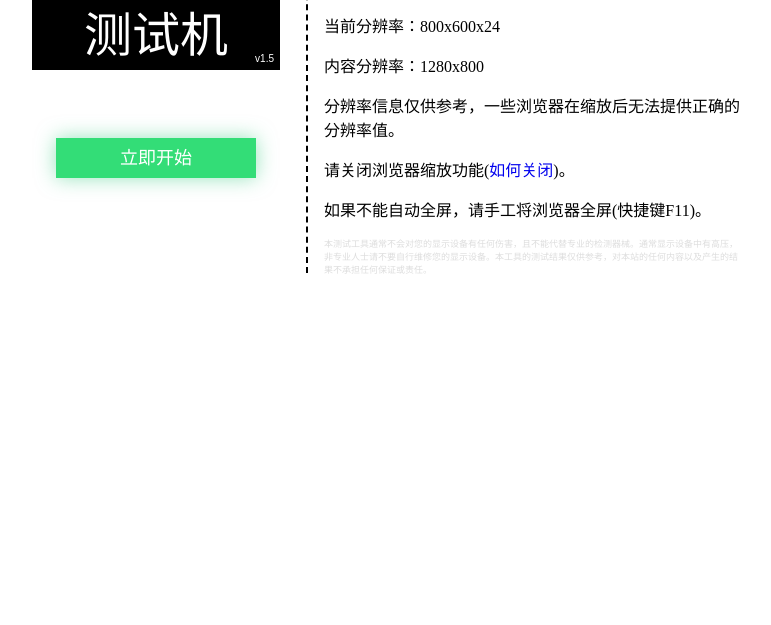
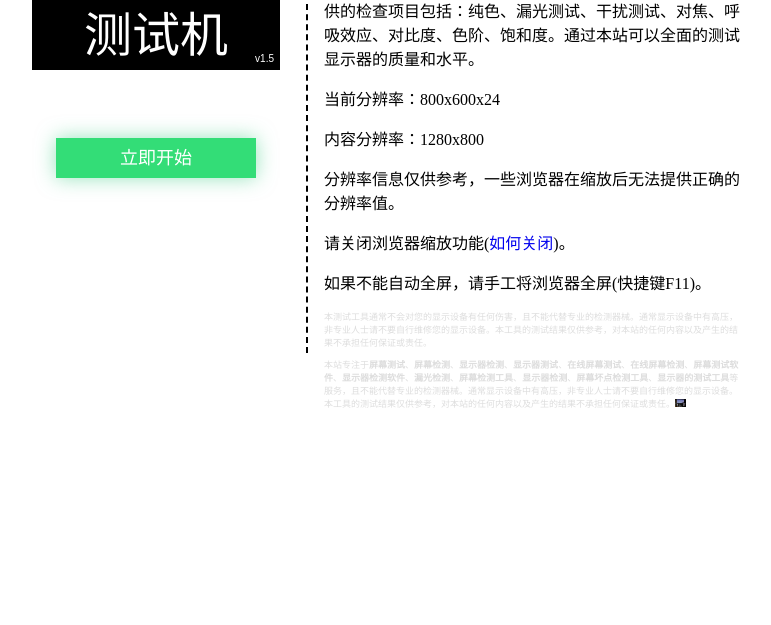
Before and after one commit to screentest/screentest.github.io, a plain HTML site: page index.html in a window 1280 px wide. Shown: the part 175-800 px from the top of the page, without its empty margins (259-1030 px from the left). Drawn offline with nearby package versions, Linux system fonts and the light colour scheme.

Commit message:
seo optimising & add contact & bugfix

```diff
--- a/css/main.css
+++ b/css/main.css
@@ -80,11 +80,7 @@ a { text-decoration: none;}
     height: 100%;
     position: relative;
     list-style:none;
-    display: none;
     z-index: 0;
-}
-.slide:target {
-    display: block;
 }
 .hide { display: none; }
 
@@ -181,7 +177,7 @@ a { text-decoration: none;}
 
 #welcome  { margin: 0; height: 100%; width: 100%; position: fixed; background-color: white; }
 #welcome  .wrapper { margin: 0 auto; width: 750px; margin: 0 auto; position: relative; }
-#welcome .top { position: absolute; top:48px; height: 400px; }
+#welcome .top { position: absolute; top:48px; height: 480px; }
 #welcome .left { width: 300px; border-right: 2px dashed black; left:0; }
 #welcome .left table { margin: 0 auto; border-spacing: 0; border: 3px solid #000; position: relative; top: 12px; }
 #welcome .left table td { font-family: SimHei, Arial, Helvetica, sans-serif; text-align: center; width: 240px; }
@@ -236,7 +232,7 @@ a { text-decoration: none;}
 }
 
 #welcome .right { width: 420px; right:0; padding: 12px; }
-#welcome .right .disclaimer { font-size: 9px; color: #DDD; }
+#welcome .right .disclaimer, #welcome .right .seo { font-size: 9px; color: #DDD; }
 
 #resolution_tips {
     background-color: rgba(0, 0, 0, 0.75);
--- a/index.html
+++ b/index.html
@@ -6,7 +6,7 @@
 <meta name="keywords" content="在线屏幕测试,坏点检测,坏点测试软件,坏点测试图片,坏点修复,显示器坏点,屏幕坏点,测试屏幕坏点,投影仪测试,DisplayX,屏幕保护" />
 <meta name="description" content="国内第一家免费在线屏幕测试工具，汇集专业的屏幕测试环节，对您的显示设备做一次全面的体检。" />
 <meta http-equiv="Cache-Control" content="no-transform" /><!-- 禁止百度转码 -->
-<title>在线屏幕测试</title>
+<title>国内首家在线屏幕测试网站 - 屏幕检测工具 - 显示器检测软件 - 手机屏幕测试图片</title>
 <link href="css/main.css" rel="stylesheet" type="text/css">
 <script type="text/javascript" src="http://libs.baidu.com/jquery/1.9.0/jquery.js"></script><!-- via http://developer.baidu.com/wiki/index.php?title=docs/cplat/libs -->
 <script type="text/javascript" src="js/jquery.mousewheel.js"></script>
@@ -31,6 +31,7 @@
 				</div>
 				<div class="top right">
 					<div class="technical">
+                        <h1>在线屏幕测试</h1>
 						<p>想知道屏幕是否有缺陷？在线给显示器做个体检吧！本站提供的检查项目包括：纯色、漏光测试、干扰测试、对焦、呼吸效应、对比度、色阶、饱和度。通过本站可以全面的测试显示器的质量和水平。</p>
 						<p><span class="title">当前分辨率：</span><span class="value" id="resolution"></span></p>
 						<p><span class="title">内容分辨率：</span><span class="value" id="bodysize"></span></p>
@@ -38,19 +39,20 @@
 						<p>请关闭浏览器缩放功能(<a href="image/zoom.png" target="_blank">如何关闭</a>)。</p>
 						<p>如果不能自动全屏，请手工将浏览器全屏(快捷键F11)。</p>
 						<p class="disclaimer">本测试工具通常不会对您的显示设备有任何伤害，且不能代替专业的检测器械。通常显示设备中有高压，非专业人士请不要自行维修您的显示设备。本工具的测试结果仅供参考，对本站的任何内容以及产生的结果不承担任何保证或责任。</p>
+                        <p class="seo">本站专注于<strong>屏幕测试</strong>、<strong>屏幕检测</strong>、<strong>显示器检测</strong>、<strong>显示器测试</strong>、<strong>在线屏幕测试</strong>、<strong>在线屏幕检测</strong>、<strong>屏幕测试软件</strong>、<strong>显示器检测软件</strong>、<strong>漏光检测</strong>、<strong>屏幕检测工具</strong>、<strong>显示器检测</strong>、<strong>屏幕坏点检测工具</strong>、<strong>显示器的测试工具</strong>等服务，且不能代替专业的检测器械。通常显示设备中有高压，非专业人士请不要自行维修您的显示设备。本工具的测试结果仅供参考，对本站的任何内容以及产生的结果不承担任何保证或责任。<img src="image/screentest.jpg" height="8" alt="专业屏幕检测工具" /></p>
 					</div>
                     <div id="preloader"></div>
 				</div>
 			</div>
 		</li>
+		<li data-title="纯白色" data-desc="除了用于测试坏点外，纯白屏通常用于测试显示器的亮度是否均衡，以及是否有不明显的色块存在。" class="slide test" id="test-solid-white"></li>
+        <li data-title="纯黑色" data-desc="除了用于测试坏点外，纯黑屏还常用于漏光测试水平。" class="slide test" id="test-solid-black"></li>
 		<li data-title="纯红色" data-desc="通常LCD显示器偶尔会有暗点(永远保持黑色)，请检查每个像素。注意屏幕上的灰尘有可能会被误认为坏点。" class="slide test" id="test-solid-red"></li>
 		<li data-title="纯绿色" data-desc="通常LCD显示器偶尔会有暗点(永远保持黑色)，请检查每个像素。注意屏幕上的灰尘有可能会被误认为坏点。" class="slide test" id="test-solid-green"></li>
 		<li data-title="纯蓝色" data-desc="通常LCD显示器偶尔会有暗点(永远保持黑色)，请检查每个像素。注意屏幕上的灰尘有可能会被误认为坏点。" class="slide test" id="test-solid-blue"></li>
 		<li data-title="纯黄色" data-desc="通常LCD显示器偶尔会有坏点(永远保持某一颜色)，请检查每个像素。" class="slide test" id="test-solid-yellow"></li>
 		<li data-title="纯青色" data-desc="通常LCD显示器偶尔会有坏点(永远保持某一颜色)，请检查每个像素。" class="slide test" id="test-solid-cyan"></li>
 		<li data-title="纯洋红色" data-desc="通常LCD显示器偶尔会有坏点(永远保持某一颜色)，请检查每个像素。" class="slide test" id="test-solid-magenta"></li>
-		<li data-title="纯白色" data-desc="除了用于测试坏点外，纯白屏通常用于测试显示器的亮度是否均衡，以及是否有不明显的色块存在。" class="slide test" id="test-solid-white"></li>
-		<li data-title="纯黑色" data-desc="除了用于测试坏点外，纯黑屏还常用于检查漏光水平。" class="slide test" id="test-solid-black"></li>
 		<li data-title="水平线1" data-desc="主要测试模拟信号的干扰水平，画面稳定的显示设备更佳。" class="slide test" id="test-horizontal-line-1px"></li>
 		<li data-title="水平线2" data-desc="主要测试模拟信号的干扰水平，画面稳定的显示设备更佳。" class="slide test" id="test-horizontal-line-2px"></li>
 		<li data-title="垂直线1" data-desc="主要测试模拟信号的干扰水平，画面稳定的显示设备更佳。" class="slide test" id="test-vertical-line-1px"></li>
@@ -202,7 +204,7 @@
 		<li data-title="绿色渐变" data-desc="用于测试显示器的色彩平滑程度，颜色过渡平滑的显示设备更佳。" class="slide test test-gradient" id="test-gradient-green"><img src="css/img/grey-gradient.png" /></li>
 		<li data-title="蓝色渐变" data-desc="用于测试显示器的色彩平滑程度，颜色过渡平滑的显示设备更佳。" class="slide test test-gradient" id="test-gradient-blue"><img src="css/img/grey-gradient.png" /></li>
 		<li data-title="饱和度" data-desc="用于测试屏幕的色彩饱和度，颜色过渡平滑的显示设备更佳。" class="slide test" id="test-saturation"><img src="css/img/saturation.png" /></li>
-		<li data-title="测试结束" data-desc="如在使用的过程中遇到问题，实在很不好意思，让您受苦了！！！请联系我。谢谢！" class="slide" id="test-last">测试结束</li>
+		<li data-title="测试结束" data-desc="如在使用的过程中遇到问题，实在很不好意思，让您受苦了！！！请联系我 jayscut [[at]] yeah.net 。如果您是美术设计，并愿意提升本站的UE而付出，请联系我。谢谢！" class="slide" id="test-last">测试结束</li>
 	</ul>
 	<div id="control" class="control_hide">
 		<div class="panel top">
@@ -229,4 +231,5 @@ document.write(unescape("%3Cscript src='" + _bdhmProtocol + "hm.baidu.com/h.js%3
 <!-- 2013-07-31 v1.3 加入preloader加快客户端载入测试图片的速度！ -->
 <!-- 2014-08-15 v1.4 使用百度托管的CDN加快jquery的加载速度 -->
 <!-- 2015-09-24 v1.5 增加浏览器全屏API支持，以后就不用手动F11全屏了 -->
+<!-- 2016-04-21 v1.6 居然有山寨版，从寨里面借鉴一些SEO建议 -->
 <!-- master -->
--- a/js/main.js
+++ b/js/main.js
@@ -32,7 +32,9 @@ $(document).ready(function(){
 
 	var go = function(i) {
 		if (slide.length>0 && i>=0 && i<slide.length) {
-			location.hash = slide[i].id;
+            // location.hash = slide[i].id;
+            $(".slide").addClass("hide");
+            $("#" + slide[current_slide].id).removeClass("hide");
 			current_slide = i;
 			$("#control .top .title").text(slide[i].title);
 			$("#control .top .description").text(slide[i].description);
```
Also changed, not shown: image/screentest.jpg (added).
